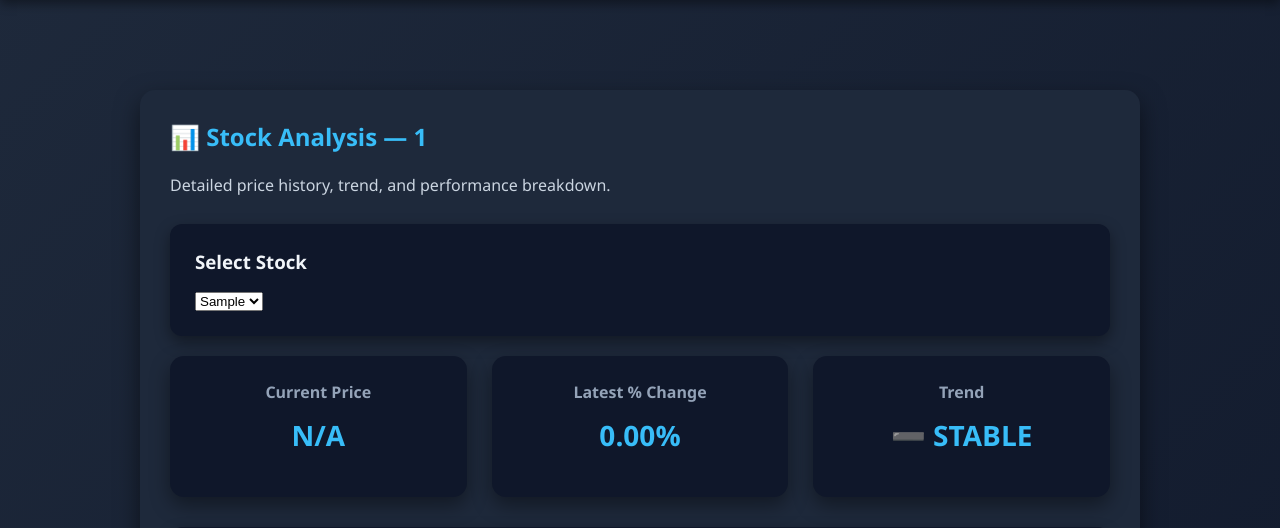
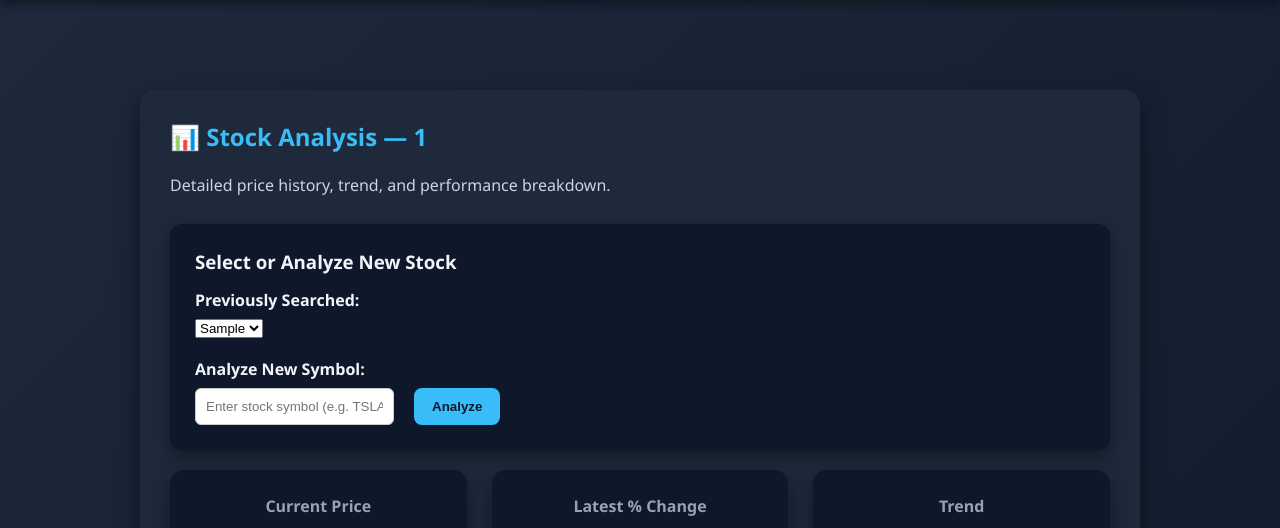
Before and after one commit to Shafian/stock-market-trend-monitor, a Flask app: page /analysis/1 in a window 1280 px wide. Shown: the part 58-586 px from the top of the page. Run offline with Flask 3, Linux system fonts and the light colour scheme; tables that the repository leaves empty hold one stand-in row (values such as "Sample post").

Commit message:
Added new stock analyze form to analysis page

```diff
--- a/src/templates/analysis.html
+++ b/src/templates/analysis.html
@@ -9,17 +9,37 @@
     <p>Detailed price history, trend, and performance breakdown.</p>
   </div>
 
-  <!-- SYMBOL SELECTOR -->
+  <!-- SYMBOL SELECTOR + NEW SEARCH -->
   <div class="card">
-    <h3>Select Stock</h3>
+    <h3>Select or Analyze New Stock</h3>
 
-    <select id="symbolSelect">
+    <!-- Previously searched dropdown -->
+    <div style="margin-bottom:20px;">
+      <label style="font-weight:bold;">Previously Searched:</label><br>
+      <select id="symbolSelect" style="margin-top:8px;">
         {% for sym in all_symbols %}
           <option value="{{ sym }}" {% if sym == symbol %}selected{% endif %}>
             {{ sym }}
           </option>
         {% endfor %}
       </select>
+    </div>
+
+    <!-- New stock input -->
+    <div>
+      <label style="font-weight:bold;">Analyze New Symbol:</label>
+      <form action="/analyze" method="POST" style="margin-top:8px; display:flex; gap:10px;">
+        <input
+          type="text"
+          name="symbol"
+          placeholder="Enter stock symbol (e.g. TSLA)"
+          required
+          style="padding:10px; border-radius:6px; border:1px solid #ccc;"
+          oninput="this.value = this.value.toUpperCase();"
+        >
+        <button type="submit">Analyze</button>
+      </form>
+    </div>
   </div>
 
   <!-- SUMMARY METRICS -->
@@ -123,11 +143,15 @@
 <script src="https://cdn.jsdelivr.net/npm/chart.js"></script>
 
 <script>
+  // Dropdown change
   const select = document.getElementById("symbolSelect");
+  if (select) {
     select.addEventListener("change", function() {
       window.location.href = "/analysis/" + this.value;
     });
+  }
 
+  // Chart
   const canvas = document.getElementById("priceChart");
   const labels = JSON.parse(canvas.dataset.labels || "[]");
   const prices = JSON.parse(canvas.dataset.prices || "[]");
```
Lines whose indentation alone changed are shown as unchanged.
